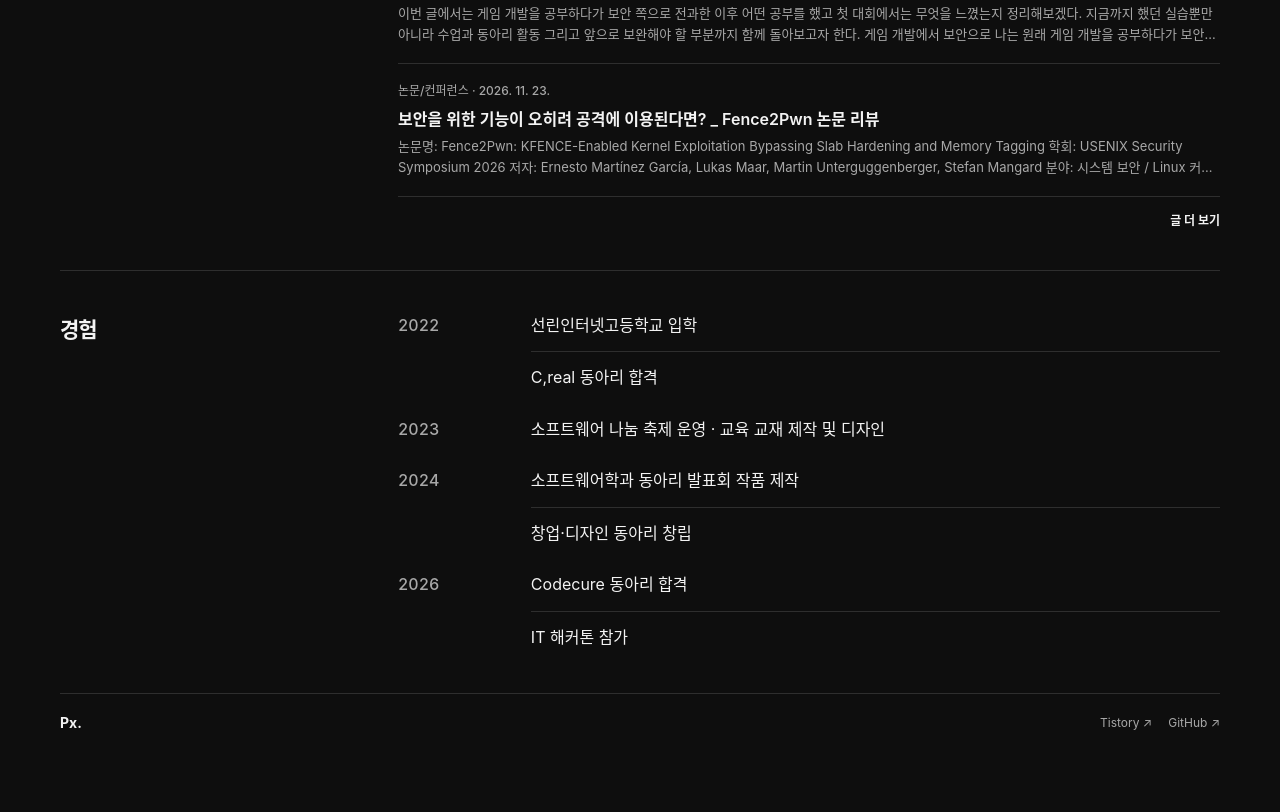
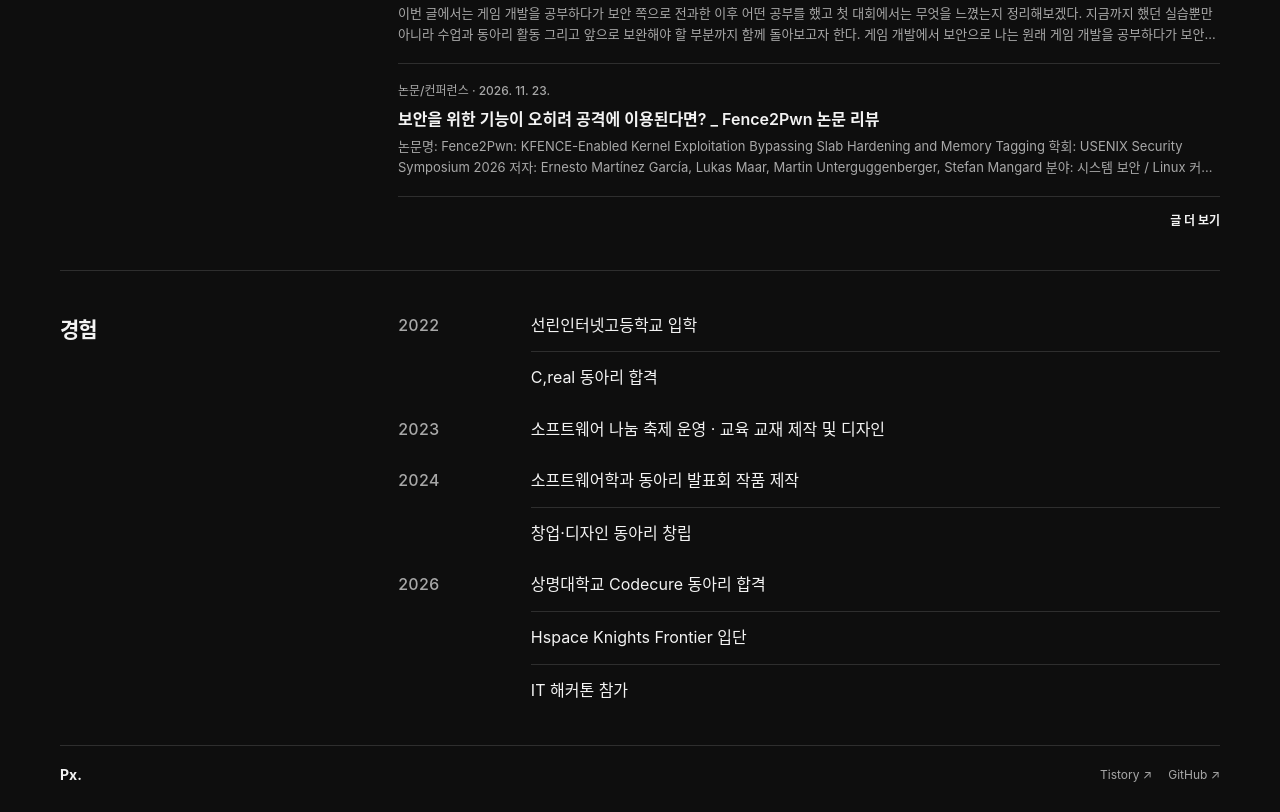
Before and after one commit to pxjeong/pxjeong.blog.io, a plain HTML site: page index.html in a window 1280 px wide. Shown: the part 1468-2280 px from the top of the page. Before the commit the page ends 2228 px from the top, so only its background shows below. Drawn offline with Linux system fonts and the light colour scheme.

Commit message:
Add Hspace to the 2026 experience timeline

```diff
--- a/index.html
+++ b/index.html
@@ -113,7 +113,8 @@
         <div class="experience-group">
           <h3 class="experience-year"><time datetime="2026">2026</time></h3>
           <ul class="experience-items" role="list">
-            <li>Codecure 동아리 합격</li>
+            <li>상명대학교 Codecure 동아리 합격</li>
+            <li>Hspace Knights Frontier 입단</li>
             <li>IT 해커톤 참가</li>
           </ul>
         </div>
```
